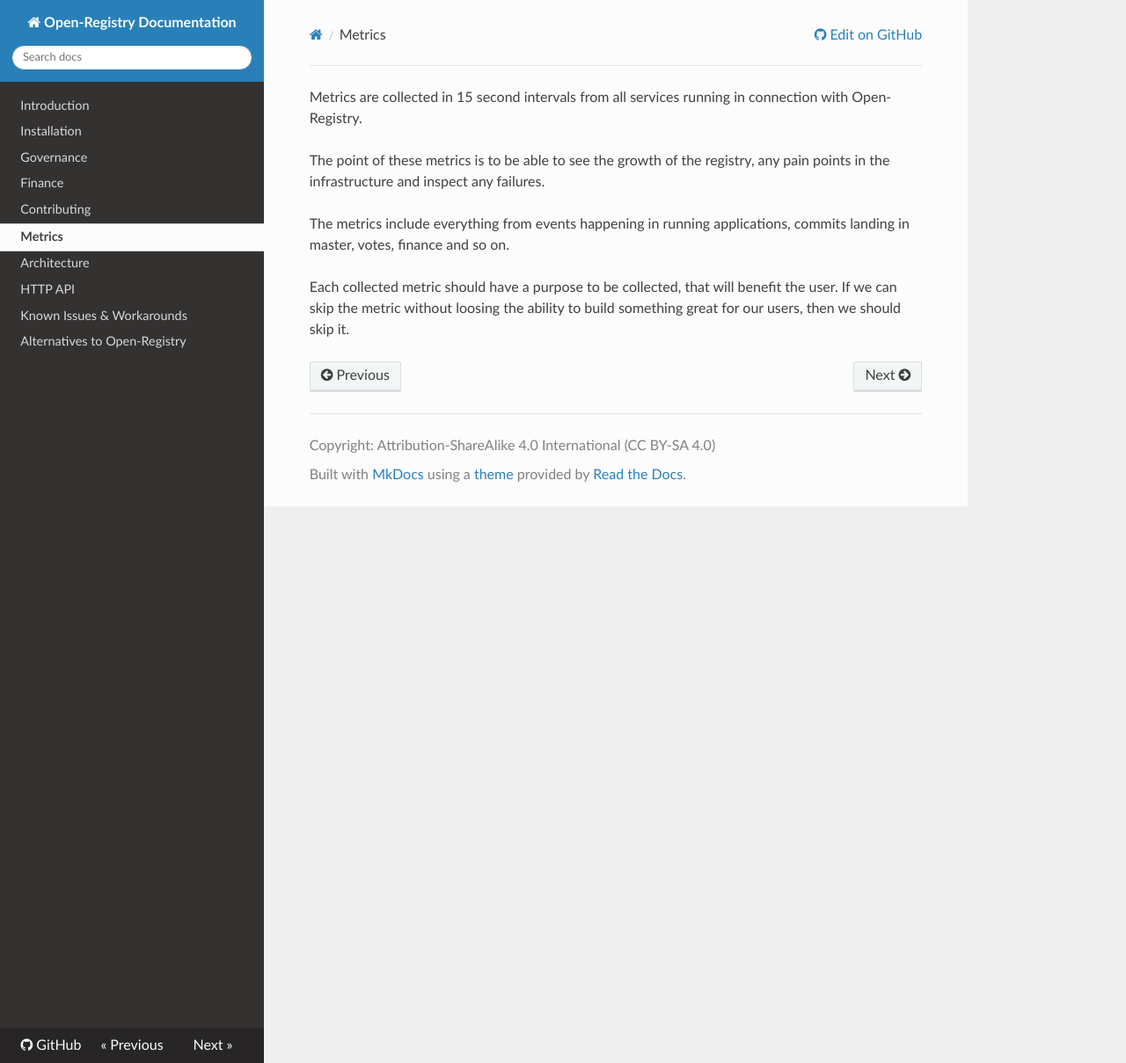
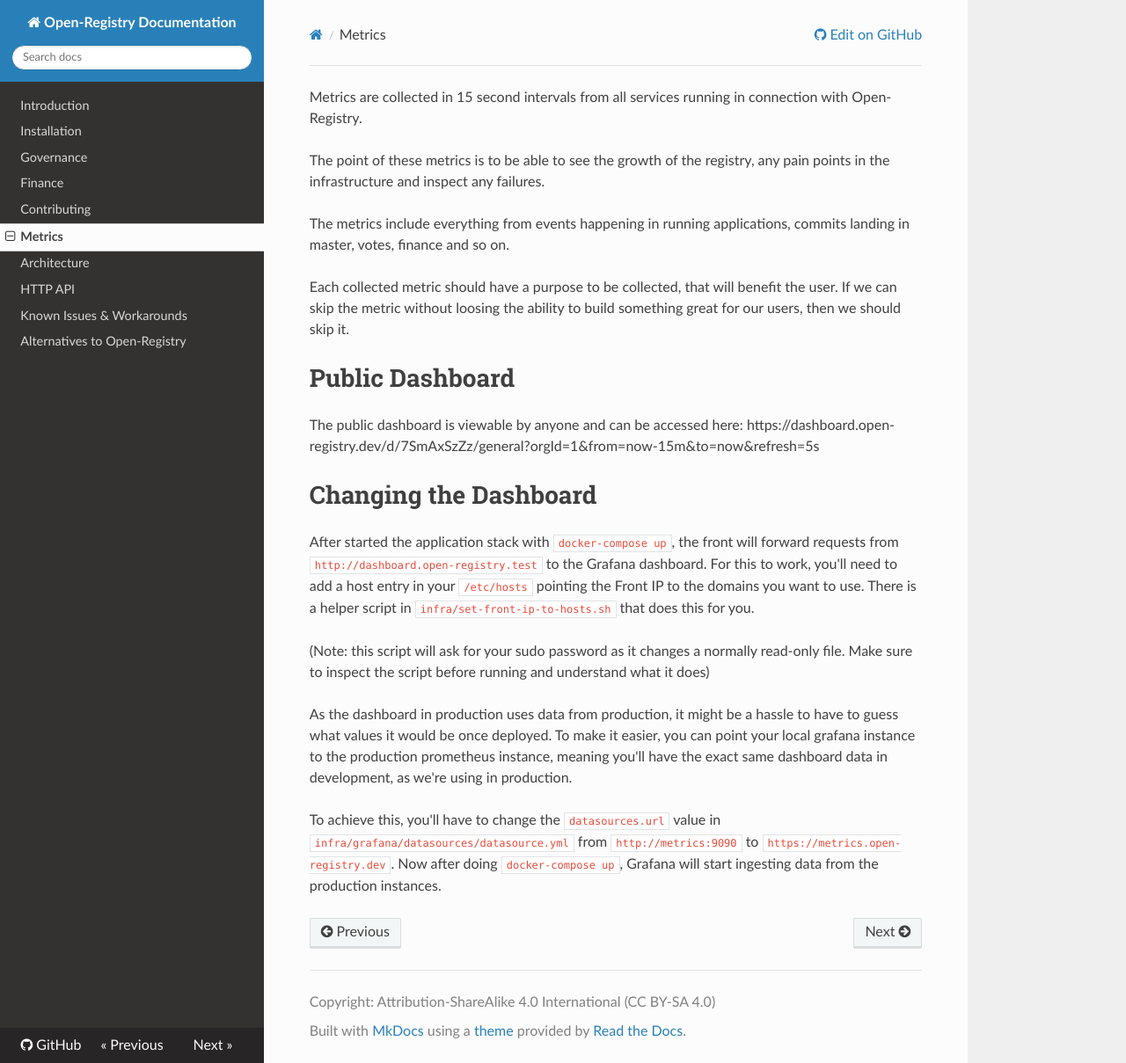
Before and after one commit to open-services/open-registry, an MkDocs documentation site: the page built from docs/metrics.md, in a window 1280 px wide and 1209 px high. Shown: the whole window at 88% size. Built offline with MkDocs 1.6.1, drawn with Linux system fonts in a browser that asks for light colours; nearby versions of some CDN libraries.

Commit message:
Add docs about new public dashboard
License: MIT
Signed-off-by: Victor Bjelkholm <git@victor.earth>

```diff
--- a/docs/metrics.md
+++ b/docs/metrics.md
@@ -10,3 +10,31 @@ commits landing in master, votes, finance and so on.
 Each collected metric should have a purpose to be collected, that will benefit
 the user. If we can skip the metric without loosing the ability to build something
 great for our users, then we should skip it.
+
+# Public Dashboard
+
+The public dashboard is viewable by anyone and can be accessed here:
+https://dashboard.open-registry.dev/d/7SmAxSzZz/general?orgId=1&from=now-15m&to=now&refresh=5s
+
+# Changing the Dashboard
+
+After started the application stack with `docker-compose up`, the front
+will forward requests from `http://dashboard.open-registry.test` to the Grafana
+dashboard. For this to work, you'll need to add a host entry in your `/etc/hosts`
+pointing the Front IP to the domains you want to use. There is a helper script
+in `infra/set-front-ip-to-hosts.sh` that does this for you.
+
+(Note: this script will ask for your sudo password as it changes a normally
+read-only file. Make sure to inspect the script before running and understand
+what it does)
+
+As the dashboard in production uses data from production, it might be a hassle
+to have to guess what values it would be once deployed. To make it easier, you
+can point your local grafana instance to the production prometheus instance,
+meaning you'll have the exact same dashboard data in development, as we're using
+in production.
+
+To achieve this, you'll have to change the `datasources.url` value in
+`infra/grafana/datasources/datasource.yml` from `http://metrics:9090` to
+`https://metrics.open-registry.dev`. Now after doing `docker-compose up`,
+Grafana will start ingesting data from the production instances.
```
